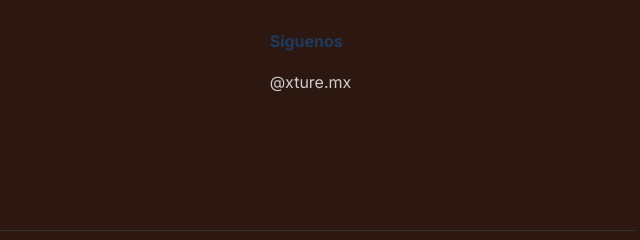
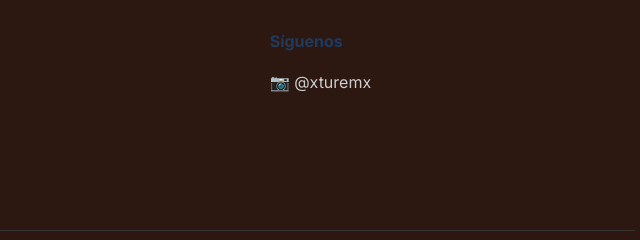
Before and after one commit to ourfire/xture-landing, a plain HTML site: page index.html in a window 1280 px wide. Shown: the part 4931-5171 px from the top of the page, 585-1225 px from the left. Drawn offline with Linux system fonts and the light colour scheme.

Commit message:
Fix Instagram handle to @xturemx and add camera icon

```diff
--- a/index.html
+++ b/index.html
@@ -256,7 +256,7 @@
                 <div class="footer-social">
                     <h4>Síguenos</h4>
                     <div class="social-links">
-                        <a href="https://instagram.com/xture.mx" target="_blank" class="social-link">@xture.mx</a>
+                        <a href="https://instagram.com/xturemx" target="_blank" class="social-link">📷 @xturemx</a>
                     </div>
                 </div>
             </div>
```
